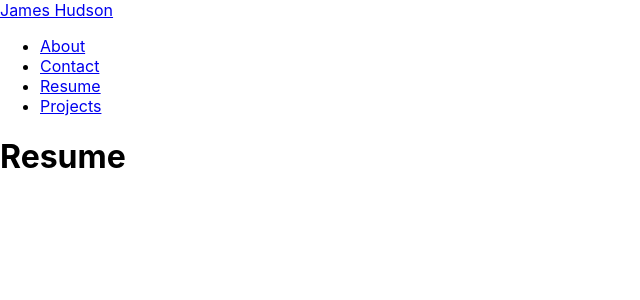
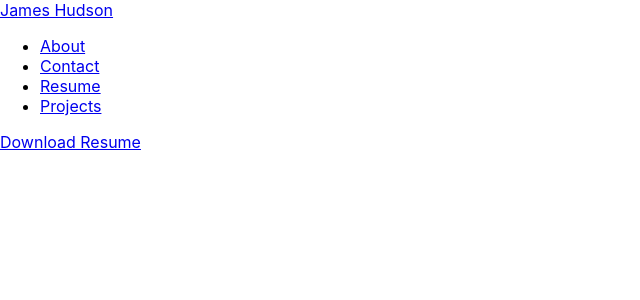
Before and after one commit to jhudson357/portfolio, a React (Create React App) app: page /resume in a window 1280 px wide. Shown: the top 300 px of the page, without its empty margins (0-640 px from the left). Built offline with nearby package versions, Linux system fonts and the light colour scheme.

Commit message:
add link to download resume to resume page

```diff
--- a/src/pages/Resume.jsx
+++ b/src/pages/Resume.jsx
@@ -1,6 +1,8 @@
 const Resume = () => {
   return (
-    <h1>Resume</h1>
+    <>
+      <a href="/James Hudson ATS Resume - Portfolio.pdf" download>Download Resume</a>
+    </>
   )
 }
 
```
Also changed, not shown: 1 other file (tests, documents, lock files or other folders).
